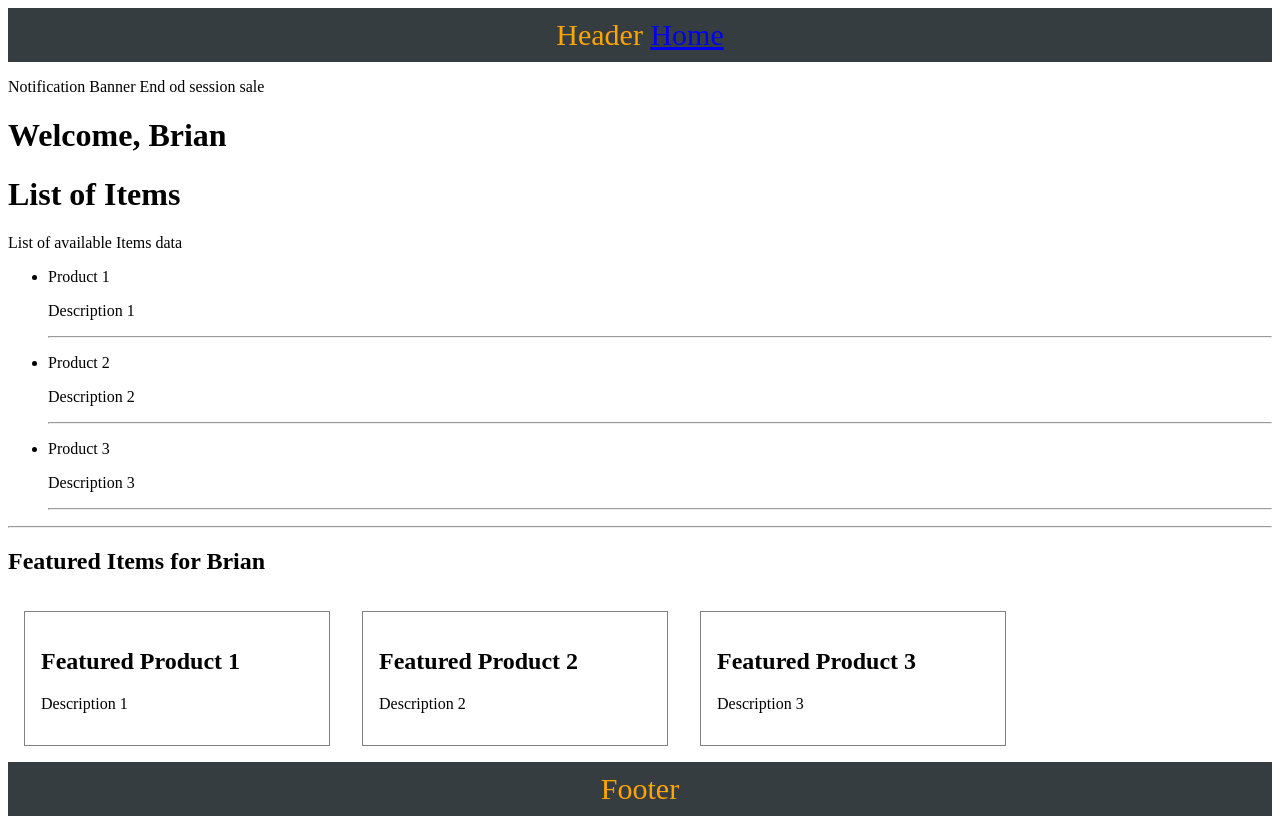
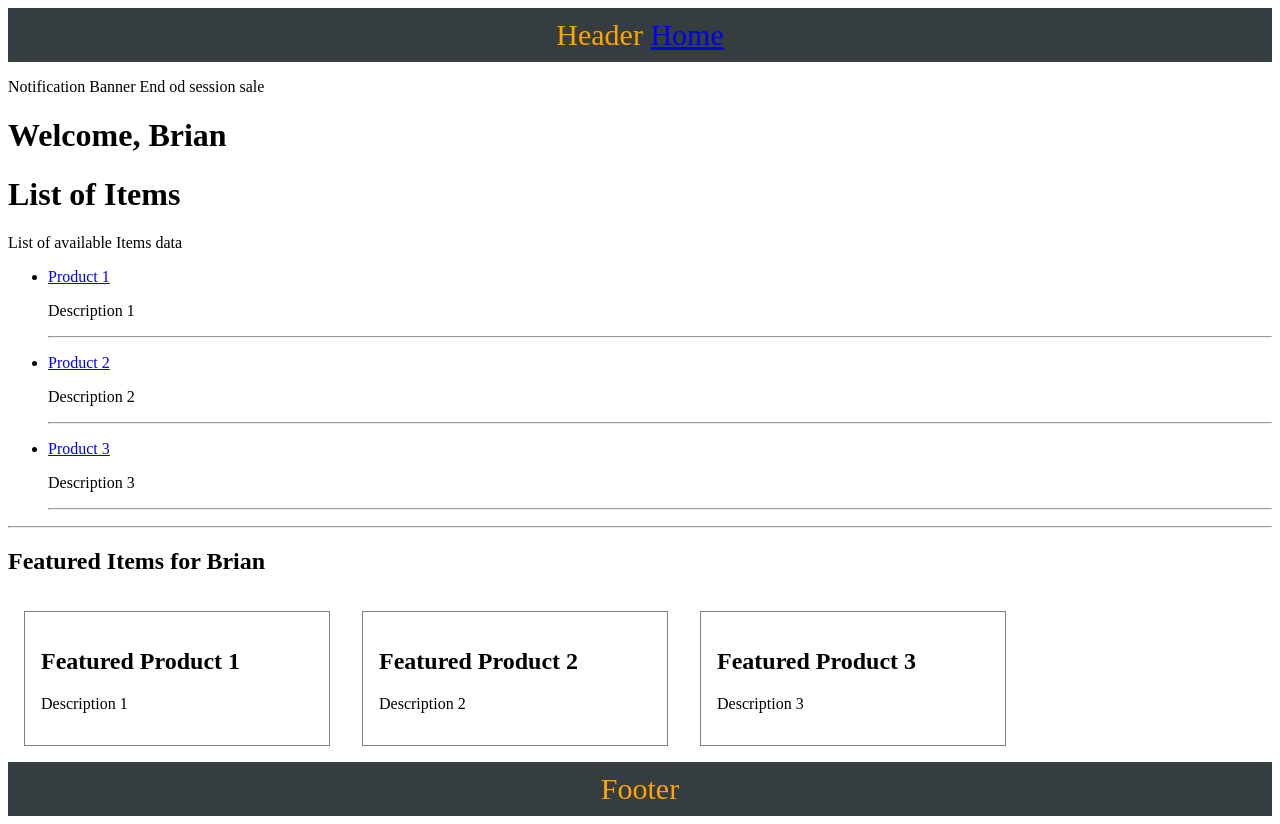
Before and after one commit to liar88828/svelte-kit-tutor, a SvelteKit app: page /item in a window 1280 px wide. Built offline with nearby package versions, Linux system fonts and the light colour scheme; data requests are answered from the project's data file.

Commit message:
36 Link Option

```diff
--- a/src/routes/item/+page.svelte
+++ b/src/routes/item/+page.svelte
@@ -7,6 +7,7 @@
 </script>
 
 <h1>List of Items</h1>
+
 <p>{data.title}</p>
 <ul>
 	{#each products as item (item.title)}
--- a/src/routes/item/Item.svelte
+++ b/src/routes/item/Item.svelte
@@ -3,7 +3,9 @@
 </script>
 
 <div>
-	<p>{item.title}</p>
+	<a href={`/item/${this.id}`}>
+		<p>{item.title}</p>
+	</a>
 	<p>{item.description}</p>
 	<hr />
 </div>
```
